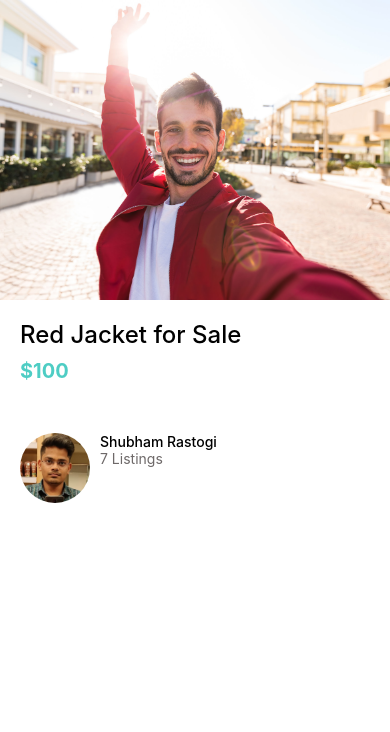
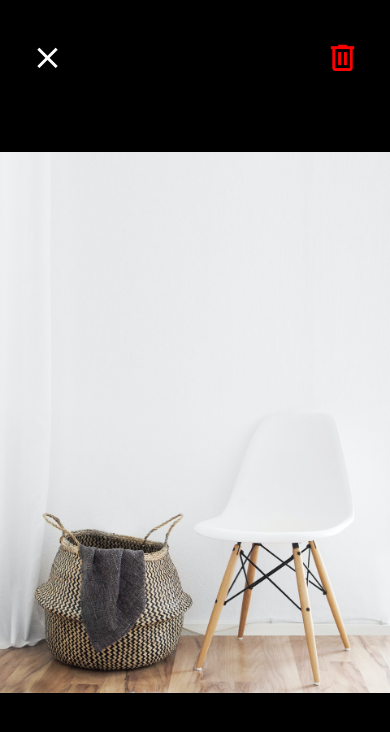
Before and after one commit to shubham18rastogi/DoneWithIt, a React Native app: screen / in a window 390 px wide. Shown: the top 732 px of the page. Built offline with nearby package versions, Linux system fonts and the light colour scheme.

Commit message:
Added icons to ViewImageScreen

```diff
--- a/App.js
+++ b/App.js
@@ -10,5 +10,5 @@
 
 export default function App() {
   console.log("App Executed");
-  return <ListingDetailScreen />;
+  return <ViewImageScreen />;
 }
--- a/app/screens/ViewImageScreen.js
+++ b/app/screens/ViewImageScreen.js
@@ -1,13 +1,22 @@
 import React from "react";
 import { Image, StyleSheet, View } from "react-native";
+import { MaterialCommunityIcons } from "@expo/vector-icons";
 
 import colors from "../config/colors";
 
 function ViewImageScreen(props) {
   return (
     <View style={styles.container}>
-      <View style={styles.closeIcon}></View>
-      <View style={styles.deleteIcon}></View>
+      <View style={styles.closeIcon}>
+        <MaterialCommunityIcons name="close" color="#fff" size={35} />
+      </View>
+      <View style={styles.deleteIcon}>
+        <MaterialCommunityIcons
+          name="trash-can-outline"
+          color="red"
+          size={35}
+        />
+      </View>
       <Image
         resizeMode="contain"
         style={styles.image}
@@ -19,9 +28,6 @@
 
 const styles = StyleSheet.create({
   closeIcon: {
-    width: 50,
-    height: 50,
-    backgroundColor: colors.primary,
     position: "absolute",
     top: 40,
     left: 30,
@@ -31,9 +37,6 @@
     flex: 1,
   },
   deleteIcon: {
-    width: 50,
-    height: 50,
-    backgroundColor: colors.secondary,
     position: "absolute",
     top: 40,
     right: 30,
```
